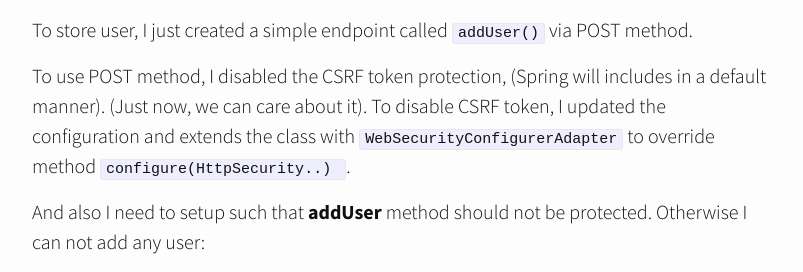
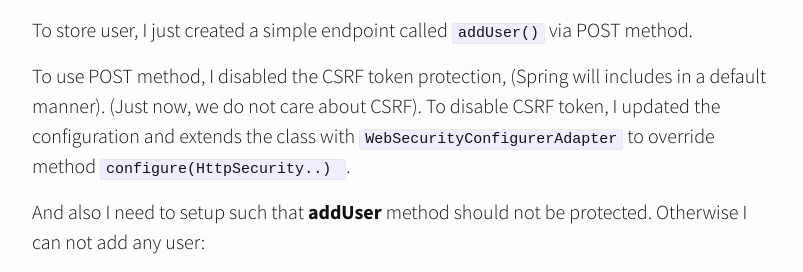
Before and after one commit to mehmetozanguven/mehmetozanguven.github.io, a Jekyll site: the page built from _posts/spring_framework/2020-12-29-spring-security-3-userDetailsManager-bcryptPasswordEncoder.md, in a window 1280 px wide and 900 px high, scrolled down 6961 px. Shown: the part 197-469 px from the top of the window, without its empty margins (238-1041 px from the left). Built offline with Jekyll 4.4.1, drawn with Linux system fonts in a browser that asks for light colours; nearby versions of some CDN libraries.

Commit message:
text updated

```diff
--- a/_posts/spring_framework/2020-12-29-spring-security-3-userDetailsManager-bcryptPasswordEncoder.md
+++ b/_posts/spring_framework/2020-12-29-spring-security-3-userDetailsManager-bcryptPasswordEncoder.md
@@ -257,7 +257,7 @@ TRUNCATE TABLE
 
 To store user, I just created a simple endpoint called `addUser()` via POST method.
 
-To use POST method, I disabled the CSRF token protection, (Spring will includes in a default manner). (Just now, we can care about it). To disable CSRF token, I updated the configuration and extends the class with `WebSecurityConfigurerAdapter`  to override method `configure(HttpSecurity..) ` .
+To use POST method, I disabled the CSRF token protection, (Spring will includes in a default manner). (Just now, we do not care about CSRF). To disable CSRF token, I updated the configuration and extends the class with `WebSecurityConfigurerAdapter`  to override method `configure(HttpSecurity..) ` .
 
 And also I need to setup such that **addUser** method should not be protected. Otherwise I can not add any user:
 
```
